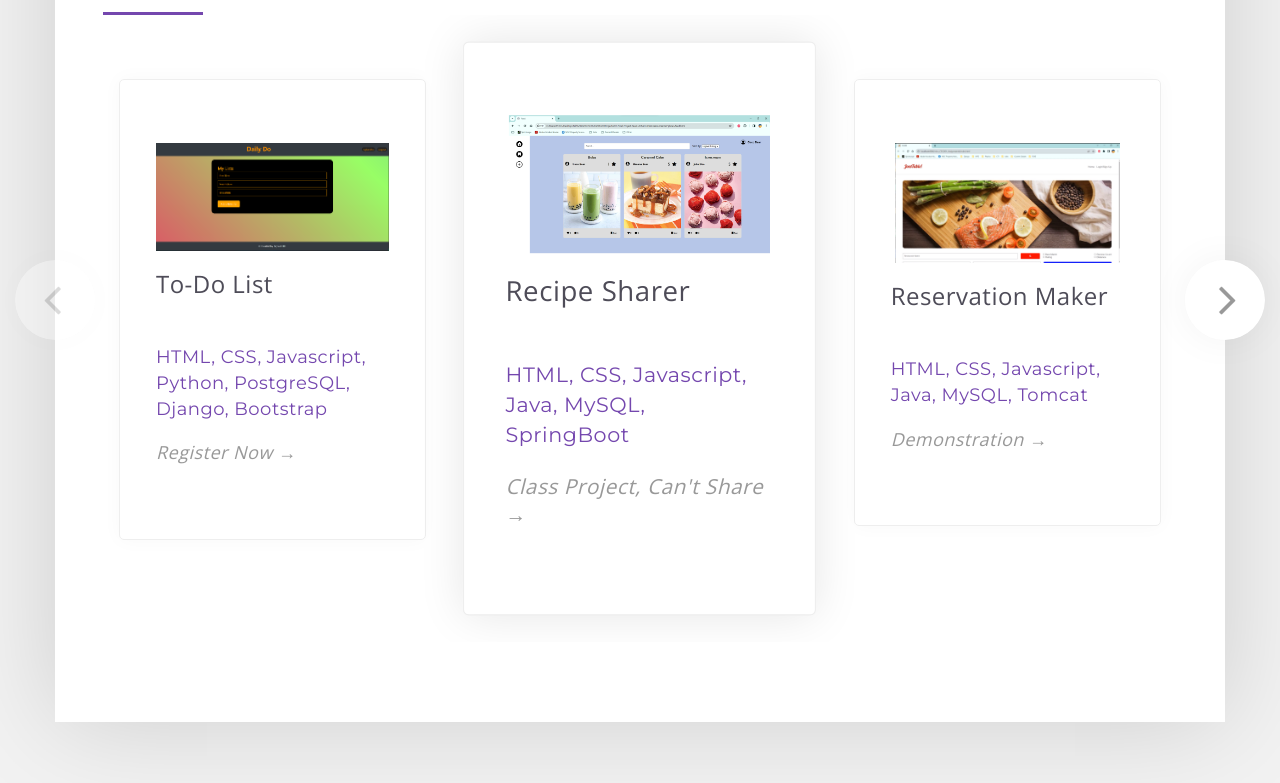
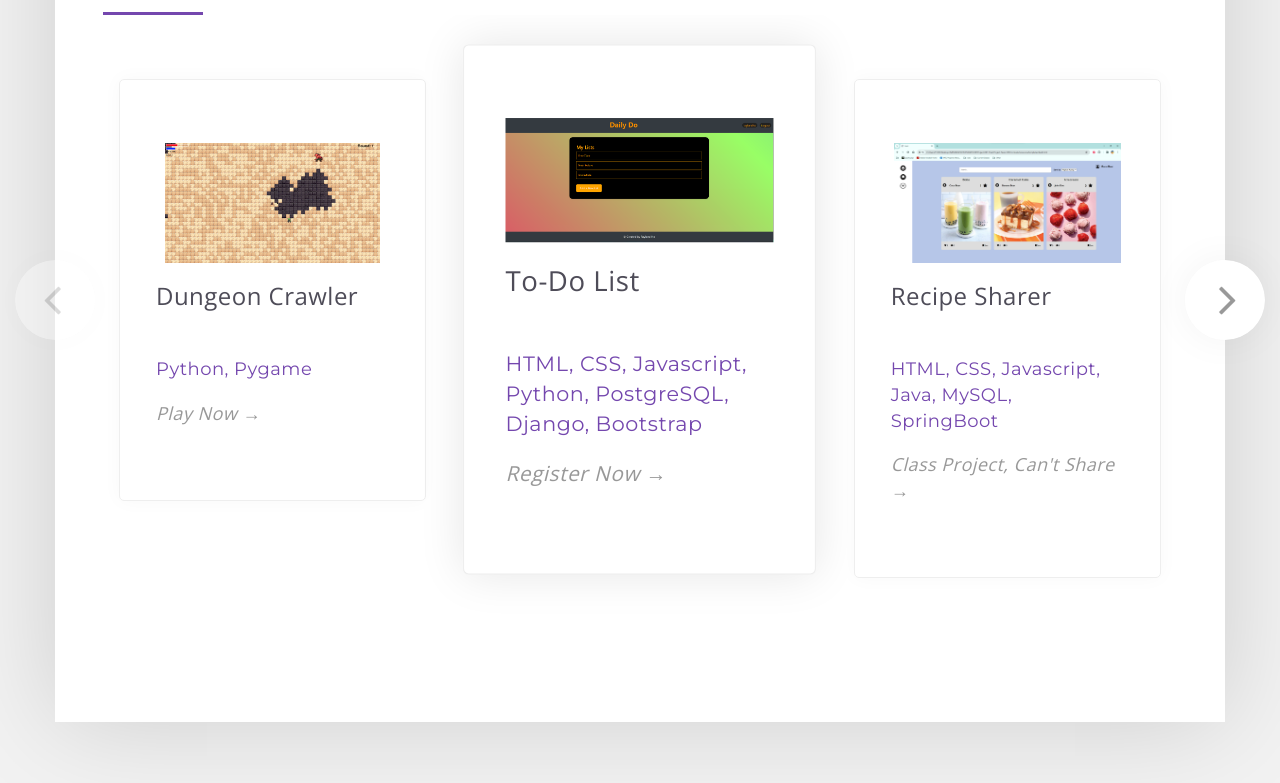
Before and after one commit to raylandho/raylandho.github.io, a plain HTML site: page index.html in a window 1280 px wide. Shown: the part 755-1538 px from the top of the page. Drawn offline with nearby package versions, Linux system fonts and the light colour scheme; a script that the page names is missing.

Commit message:
goblin dungeon

```diff
--- a/index.html
+++ b/index.html
@@ -69,6 +69,12 @@
               <div class="swiper-container client-swiper">
                 <div class="swiper-wrapper">
                   <div class="swiper-slide client-box">
+                    <img src="assets/goblindungeon.png" class="client-logo">
+                    <h3 class="text-left title">Dungeon Crawler</h3>
+                    <p class="text-left tag">Python, Pygame</p>
+                    <p class="text-left"><a href="https://rayho.itch.io/goblin-dungeon">Play Now &#8594;</a></p>
+                  </div>
+                  <div class="swiper-slide client-box">
                     <img src="assets/ToDoList2.png" class="client-logo">
                     <h3 class="text-left title">To-Do List</h3>
                     <p class="text-left tag">HTML, CSS, Javascript, Python, PostgreSQL, Django, Bootstrap</p>
@@ -91,6 +97,12 @@
                     <h3 class="text-left title">Blog Clone</h3>
                     <p class="text-left tag">HTML, CSS, Javascript, Python, SQLite, Django, Bootstrap, Git</p>
                     <p class="text-left"><a href="https://github.com/raylandho/raylandhblog">Github &#8594;</a></p>
+                  </div>
+                  <div class="swiper-slide client-box">
+                    <img src="assets/goblindungeon.png" class="client-logo">
+                    <h3 class="text-left title">Dungeon Crawler</h3>
+                    <p class="text-left tag">Python, Pygame</p>
+                    <p class="text-left"><a href="https://rayho.itch.io/goblin-dungeon">Play Now &#8594;</a></p>
                   </div>
                   <div class="swiper-slide client-box">
                     <img src="assets/ToDoList2.png" class="client-logo">
```
Also changed, not shown: assets/goblindungeon.png (added).
